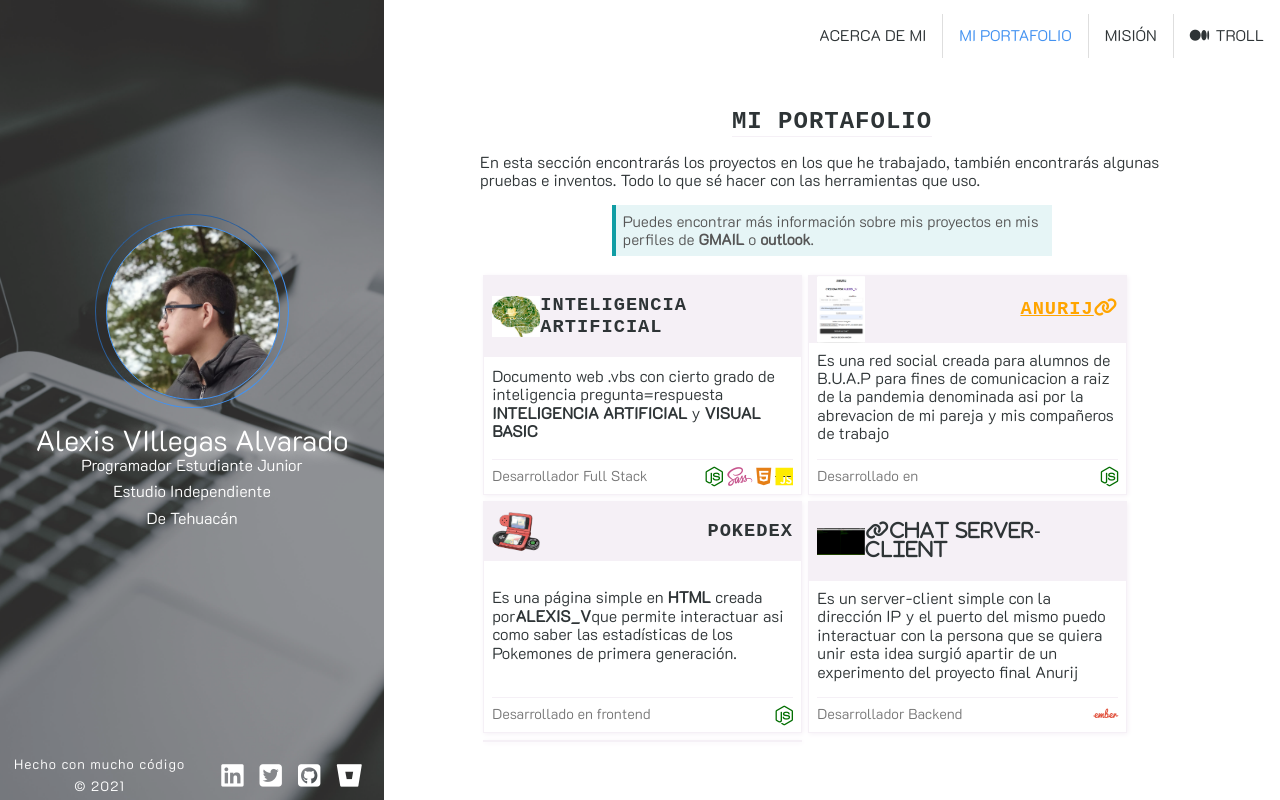
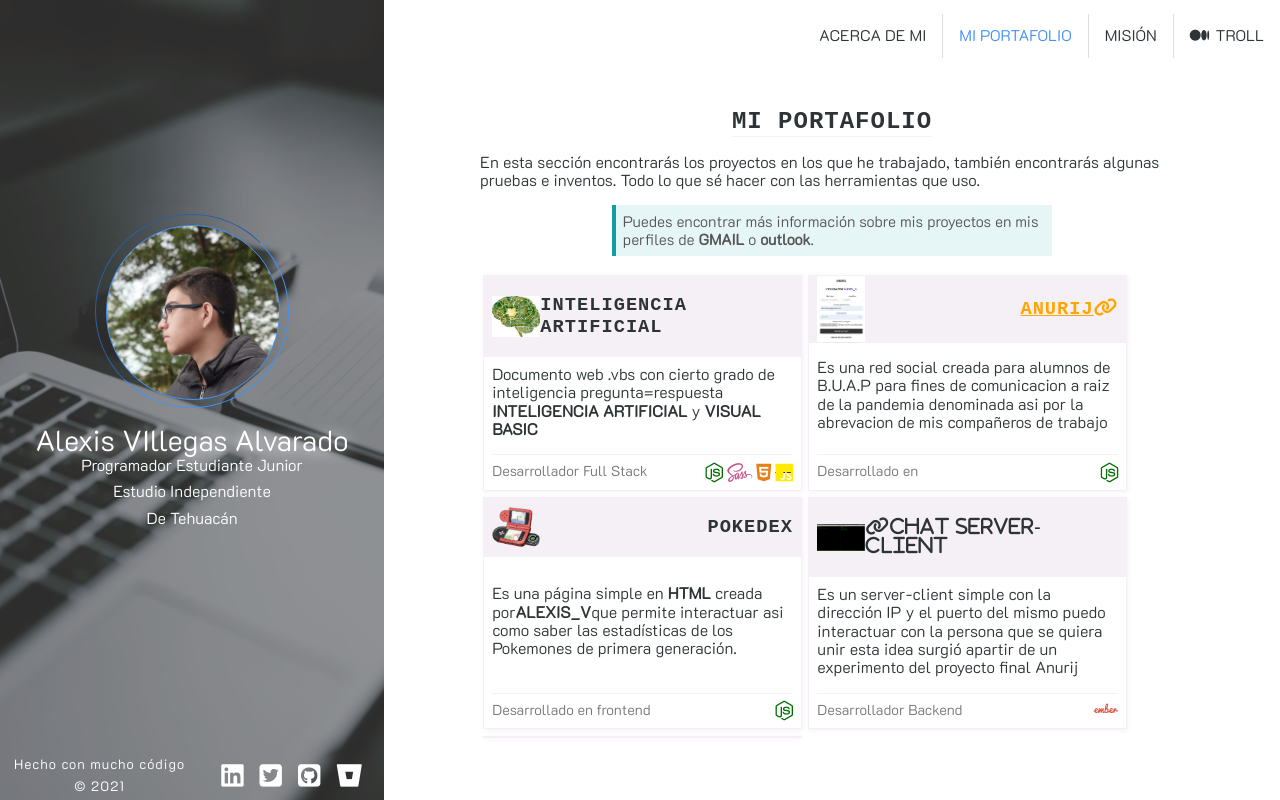
Before and after one commit to GOLFISHMANALEXIS/PORTAFOLIO-ALEXIS_V, a plain HTML site: page index.html in a window 1280 px wide. Both pictures are taken after a click on the link "MI PORTAFOLIO". Drawn offline with nearby package versions, Linux system fonts and the light colour scheme; a web font is replaced by a local one.

Commit message:
Update index.html

```diff
--- a/index.html
+++ b/index.html
@@ -302,7 +302,7 @@
 								<a href="https://anurij.000webhostapp.com/" target="_blank" class="portfolio__works__item__header__title__link">ANURIJ<i class="fa fa-link"></i></a>
 							</h3>
 						</div>
-						<p class="portfolio__works__item__resume">Es una red social creada para alumnos de B.U.A.P para fines de comunicacion a raiz de la pandemia denominada asi por la abrevacion de mi pareja y mis compañeros de trabajo </p>
+						<p class="portfolio__works__item__resume">Es una red social creada para alumnos de B.U.A.P para fines de comunicacion a raiz de la pandemia denominada asi por la abrevacion de mis compañeros de trabajo </p>
 						<div class="portfolio__works__tools">
 							<div class="portfolio__works__tools__role">Desarrollado en </div>
 							<div>
```
